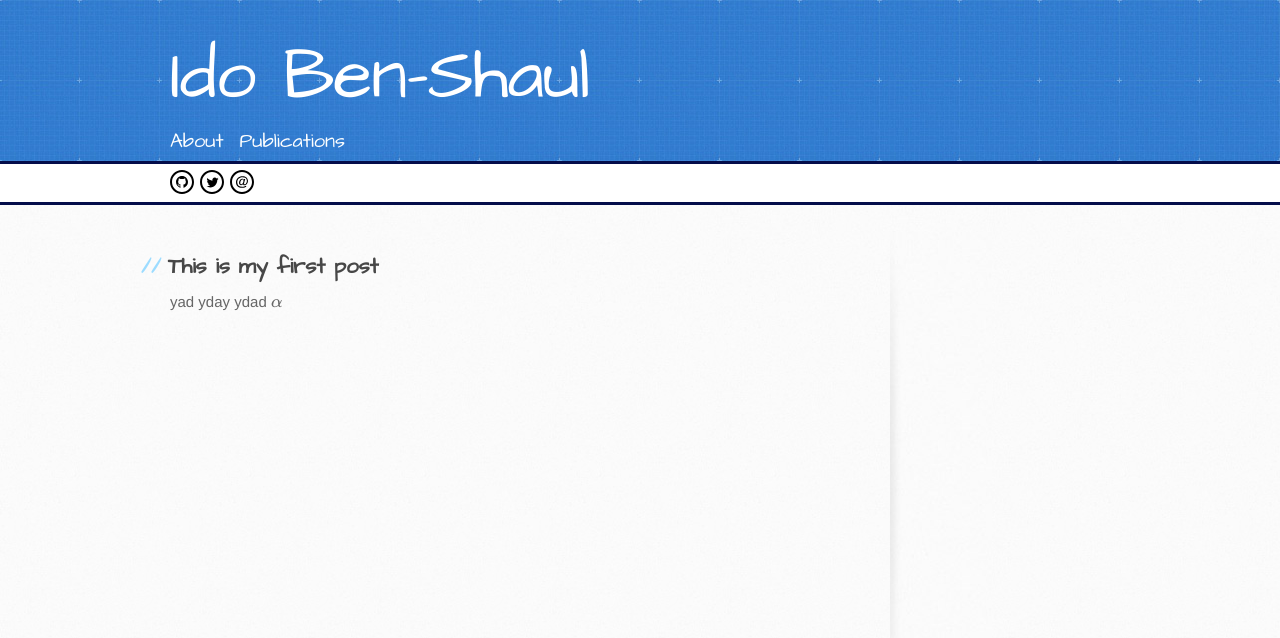
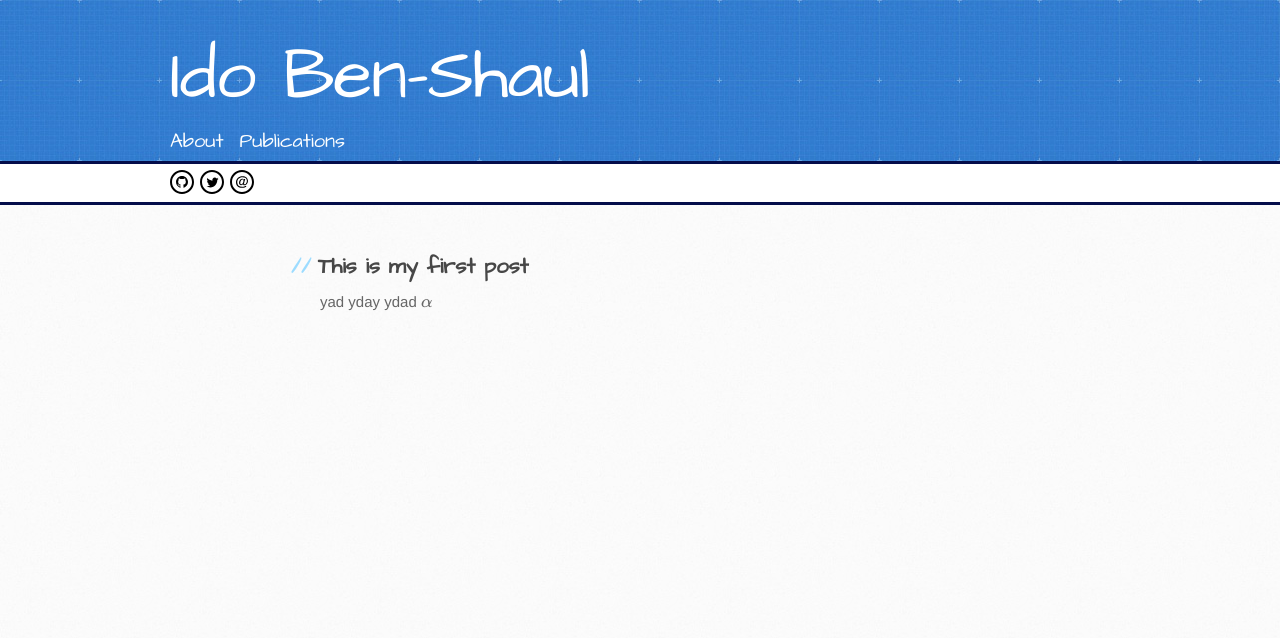
Before and after one commit to idobenshaul10/idobenshaul10.github.io, a Jekyll site: the page built from _posts/2020-02-21-sample_post.md, in a window 1280 px wide. Shown: the top 638 px of the page. Built offline with Jekyll 4.4.1, drawn with Linux system fonts in a browser that asks for light colours; formulas are drawn with MathJax 3; comment, search, counter and statistics services are not loaded; the repository's description, which GitHub fills in, is left out.

Commit message:
adding some images

```diff
--- a/_includes/contact_bar.html
+++ b/_includes/contact_bar.html
@@ -20,7 +20,7 @@
         {% assign about_page = site.pages | where: "path", "about.md" | first %}
         {% if about_page.title %}
           <span class="my-span-icon">
-            <a href="{{ about_page.url | relative_url }}" aria-label="Contact" title="Contact {{ site.github.owner_name }}">
+            <a href="mailto:ido.benshaul@gmail.com" aria-label="Contact" title="Contact {{ site.github.owner_name }}">
               <svg xmlns="http://www.w3.org/2000/svg" width="24" height="24" viewBox="0 0 24 24"><path d="M12 2c5.514 0 10 4.486 10 10s-4.486 10-10 10-10-4.486-10-10 4.486-10 10-10zm0-2c-6.627 0-12 5.373-12 12s5.373 12 12 12 12-5.373 12-12-5.373-12-12-12zm.021 17.824c-3.907 0-6.021-2.438-6.021-5.586 0-3.363 2.381-6.062 6.638-6.062 3.107 0 5.362 2.019 5.362 4.801 0 4.356-5.165 5.506-4.906 3.021-.354.555-.927 1.177-2.026 1.177-1.257 0-2.04-.92-2.04-2.403 0-2.222 1.461-4.1 3.19-4.1.829 0 1.399.438 1.638 1.11l.232-.816h1.169c-.122.416-1.161 4.264-1.161 4.264-.323 1.333.675 1.356 1.562.648 1.665-1.29 1.75-4.664-.499-6.071-2.411-1.445-7.897-.551-7.897 4.347 0 2.806 1.976 4.691 4.914 4.691 1.719 0 2.771-.465 3.648-.974l.588.849c-.856.482-2.231 1.104-4.391 1.104zm-1.172-7.153c-.357.67-.588 1.538-.588 2.212 0 1.805 1.761 1.816 2.626.12.356-.697.586-1.586.586-2.265 0-1.458-1.748-1.717-2.624-.067z"/></svg>
             </a>
           </span>
--- a/_layouts/default.html
+++ b/_layouts/default.html
@@ -46,7 +46,7 @@
 
 
     <div id="content-wrapper">
-      <div class="inner clearfix">
+      <div class="inner_wide clearfix ">
         <section id="main-content">
           {{ content }}
         </section>
--- a/_sass/jekyll-theme-architect.scss
+++ b/_sass/jekyll-theme-architect.scss
@@ -59,6 +59,13 @@ header h2 {
   margin: 0 auto;
 }
 
+.inner_wide {
+  align-content: center;
+  position: relative;
+  width: 1400px;
+  margin-left: 25%;
+}
+
 #content-wrapper {
   padding-top: 30px;
   border-top: solid 1px #fff;
@@ -75,12 +82,12 @@ header h2 {
 
 aside#sidebar {
   float: right;
-  width: 200px;
+  width: 50px;
   min-height: 504px;
   padding-left: 20px;
   font-size: 12px;
   line-height: 1.3;
-  background: transparent url(../images/sidebar-bg.jpg) 0 0 no-repeat;
+  background: transparent;
 }
 
 aside#sidebar p.repo-owner,
```
Also changed, not shown: about.md (+1 -1 lines), index.md (+2 -0 lines), assets/VGG_Layer_Compare.png (added), 11 other files.
